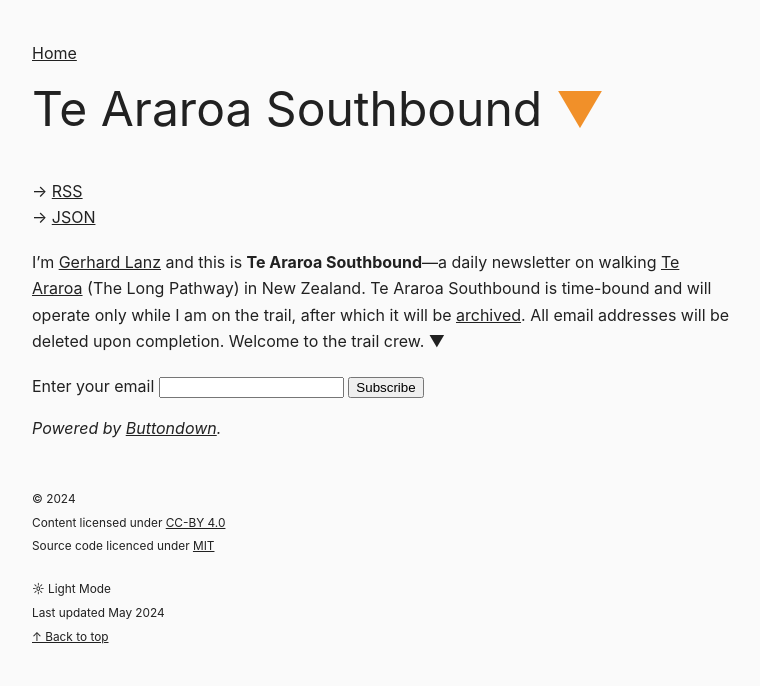
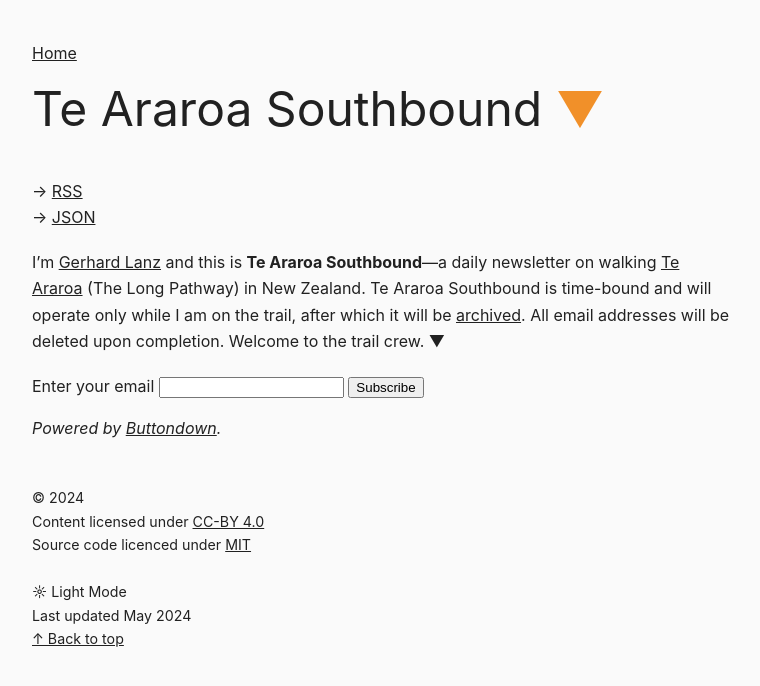
Before and after one commit to gerhardlanz/ta-sobo.gerhardla.nz, a Jekyll site: the page built from README.md, in a window 1280 px wide. Shown: the top 686 px of the page, without its empty margins (8-768 px from the left). Built offline with Jekyll 4.4.1, drawn with Linux system fonts in a browser that asks for light colours; our own code applies the rules of GitHub Pages for plain Markdown files.

Commit message:
chore: remove small tags in default.html

```diff
--- a/_layouts/default.html
+++ b/_layouts/default.html
@@ -45,21 +45,21 @@
         <div class="h-entry">{{ content }}<br></div>
 
         <div class="rights">
-            <span><small>
+            <span>
                 © 2024<br>
                 Content licensed under <a rel="license" href="http://creativecommons.org/licenses/by/4.0/">CC-BY 4.0</a><br>
                 Source code licenced under <a rel="license" href="https://github.com/gerhardlanz/gerhardla.nz/blob/master/LICENSE">MIT</a><br>
-            </small></span>
+            </span>
         </div>
 
         <div class="footer"><br>
             <footer>
-                <span><small>
+                <span>
                     <p 0="" class="light" margin:="">☼ Light Mode</p>
                     <p 0="" class="dark" margin:="">☾ Dark Mode</p>
                     Last updated {{ "now" | date: "%B %Y" }}<br>
                     <a href="#top">↑ Back to top</a><br>
-                </small></span>
+                </span>
             </footer>
         </div>
 
```
